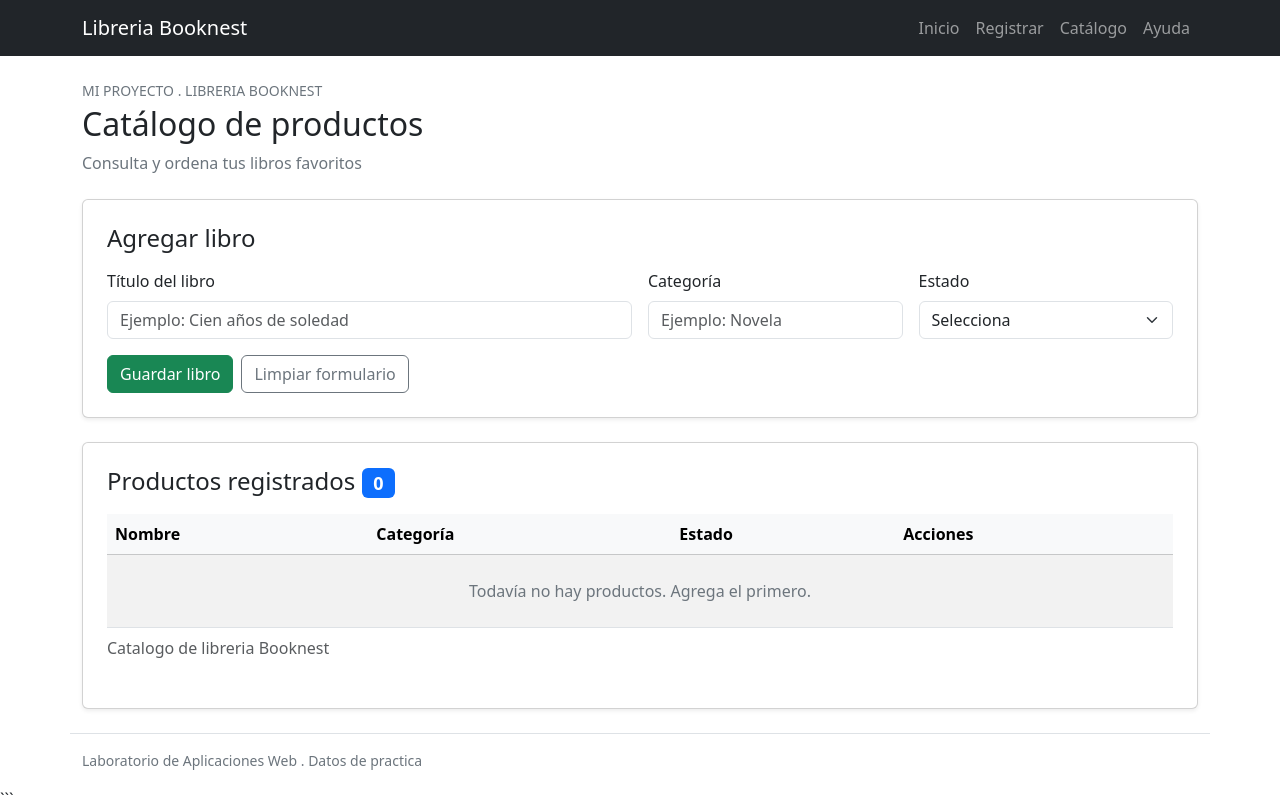
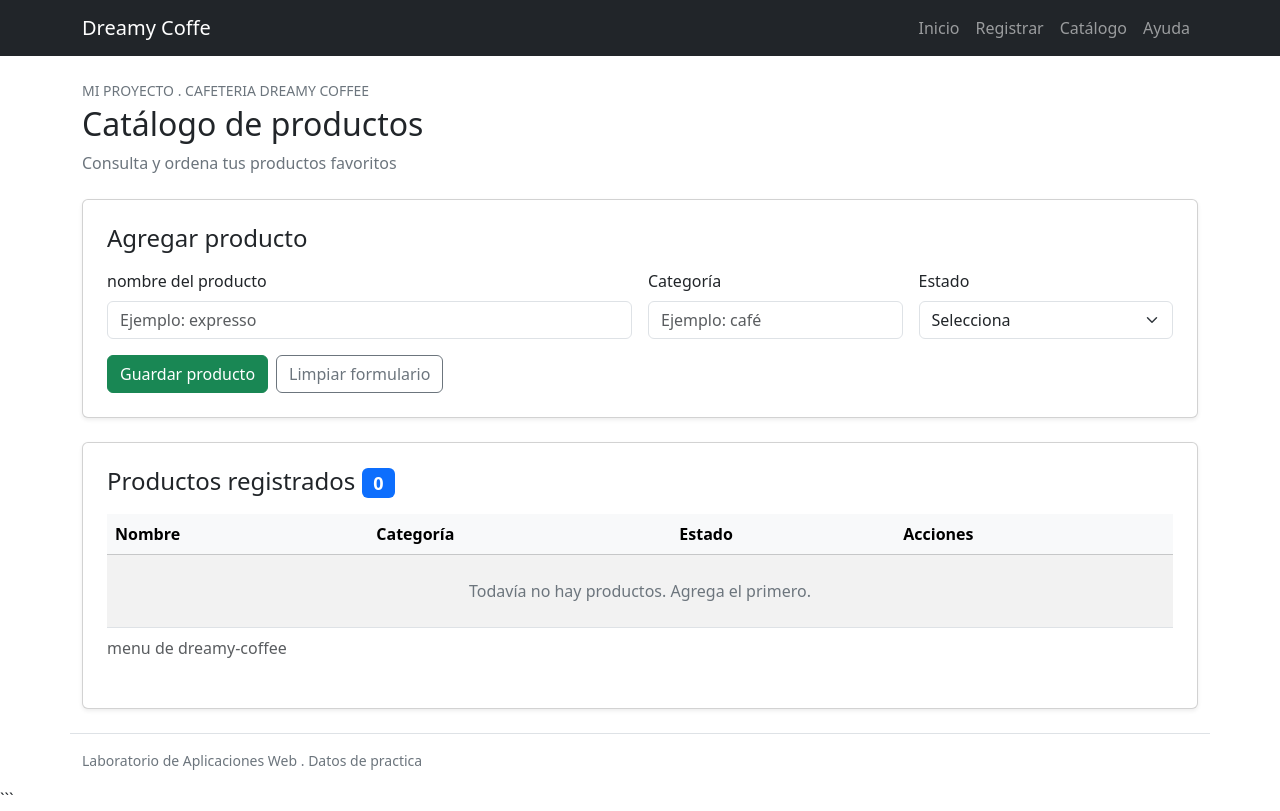
Before and after one commit to sanchezosoriosamanthamichelle/cafeteria-dreamycoffe, a Flask app: page / in a window 1280 px wide. Run offline with Flask 3, Linux system fonts and the light colour scheme; data that the repository does not hold is empty; some libraries are stand-ins or nearby versions.

Commit message:
Adapta el CRUD y la API a una cafeteria

```diff
--- a/app.py
+++ b/app.py
@@ -15,8 +15,8 @@ if not mongo_uri:
     mongo_uri = "mongodb://127.0.0.1:27017/"
 
 cliente = MongoClient(mongo_uri, serverSelectionTimeoutMS=10000)
-base_datos = cliente["libreria_booknest"]
-alumnos = base_datos["catalogo_libros"]
+base_datos = cliente["dreamy_coffe"]
+alumnos = base_datos["productos"]
 
 def leer_formulario(datos=None):
     if datos is None:
--- a/probar_api.py
+++ b/probar_api.py
@@ -24,7 +24,7 @@ def pedir(metodo, ruta, datos=None):
 
 
 producto = pedir("POST", "/api/productos", {
-    "nombre": "Prueba API", "categoria": "Cuidado facial",
+    "nombre": "café de prueba", "categoria": "Bebidas",
     "estado": "Disponible"
 })
 
--- a/static/estilos.css
+++ b/static/estilos.css
@@ -1,5 +1,5 @@
 body {
-    background-color: #fff5f8;
+    background-color: #512f03;
     color: #253348;
 }
 .navbar-brand {
--- a/templates/base.html
+++ b/templates/base.html
@@ -4,7 +4,7 @@
 <head>
     <meta charset="utf-8">
     <meta name="viewport" content="width=device-width, initial-scale=1">
-    <title>Libreria Booknest</title>
+    <title>Cafetería Dreamy Coffe</title>
     <link rel="stylesheet"
           href="{{ url_for('static',
           filename='bootstrap/css/bootstrap.min.css') }}">
@@ -20,7 +20,7 @@
 
             <a class="navbar-brand"
                href="{{ url_for('inicio') }}">
-                Libreria Booknest
+                Dreamy Coffe
             </a>
 
             <button class="navbar-toggler"
@@ -79,7 +79,7 @@
         <header class="mb-4">
 
             <p class="text-uppercase text-secondary small mb-1">
-                Mi proyecto . Libreria Booknest
+                Mi proyecto . Cafeteria Dreamy Coffee
             </p>
 
             <h1 class="h2">
@@ -87,7 +87,7 @@
             </h1>
 
             <p class="text-secondary">
-                Consulta y ordena tus libros favoritos
+                Consulta y ordena tus productos favoritos
             </p>
 
         </header>
--- a/templates/index.html
+++ b/templates/index.html
@@ -3,22 +3,22 @@
 
 <section id="registro" class="card shadow-sm mb-4">
     <div class="card-body p-4">
-        <h2 class="h4 mb-3">Agregar libro</h2>
+        <h2 class="h4 mb-3">Agregar producto</h2>
 
         <form method="post" action="{{ url_for('agregar') }}"
               class="row g-3">
 
 
 <div class="col-md-6">
-    <label for="nombre" class="form-label">Título del libro</label>
+    <label for="nombre" class="form-label">nombre del producto</label>
     <input id="nombre" name="nombre" class="form-control"
-           required maxlength="80" placeholder="Ejemplo: Cien años de soledad">
+           required maxlength="80" placeholder="Ejemplo: expresso">
 </div>
 
 <div class="col-md-3">
     <label for="categoria" class="form-label">Categoría</label>
     <input id="categoria" name="categoria" class="form-control"
-           required maxlength="20" placeholder="Ejemplo: Novela">
+           required maxlength="20" placeholder="Ejemplo: café">
 </div>
 
 <div class="col-md-3">
@@ -32,7 +32,7 @@
 
 
             <div class="col-12 d-flex gap-2 flex-wrap">
-                <button type="submit" class="btn btn-success">Guardar libro</button>
+                <button type="submit" class="btn btn-success">Guardar producto</button>
 
                 <button type="reset" class="btn btn-outline-secondary">
                     Limpiar formulario
@@ -54,7 +54,7 @@
         <div class="table-responsive">
 
             <table class="table table-striped table-hover align-middle">
-                <caption>Catalogo de libreria Booknest</caption>
+                <caption>menu de dreamy-coffee</caption>
 
                 <thead class="table-light">
                     <tr>
```
Also changed, not shown: templates/ayuda.html (+5 -5 lines).
